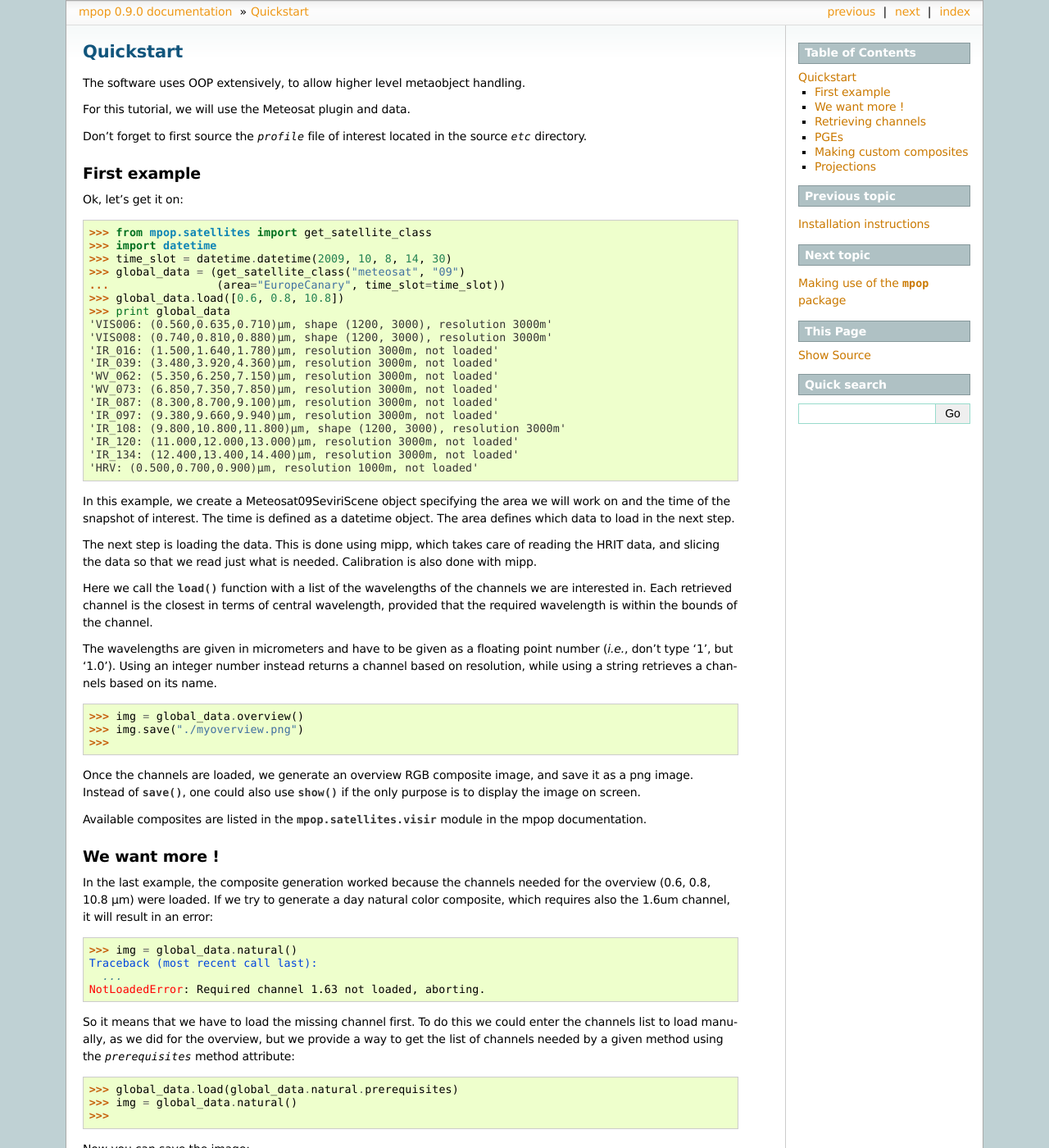
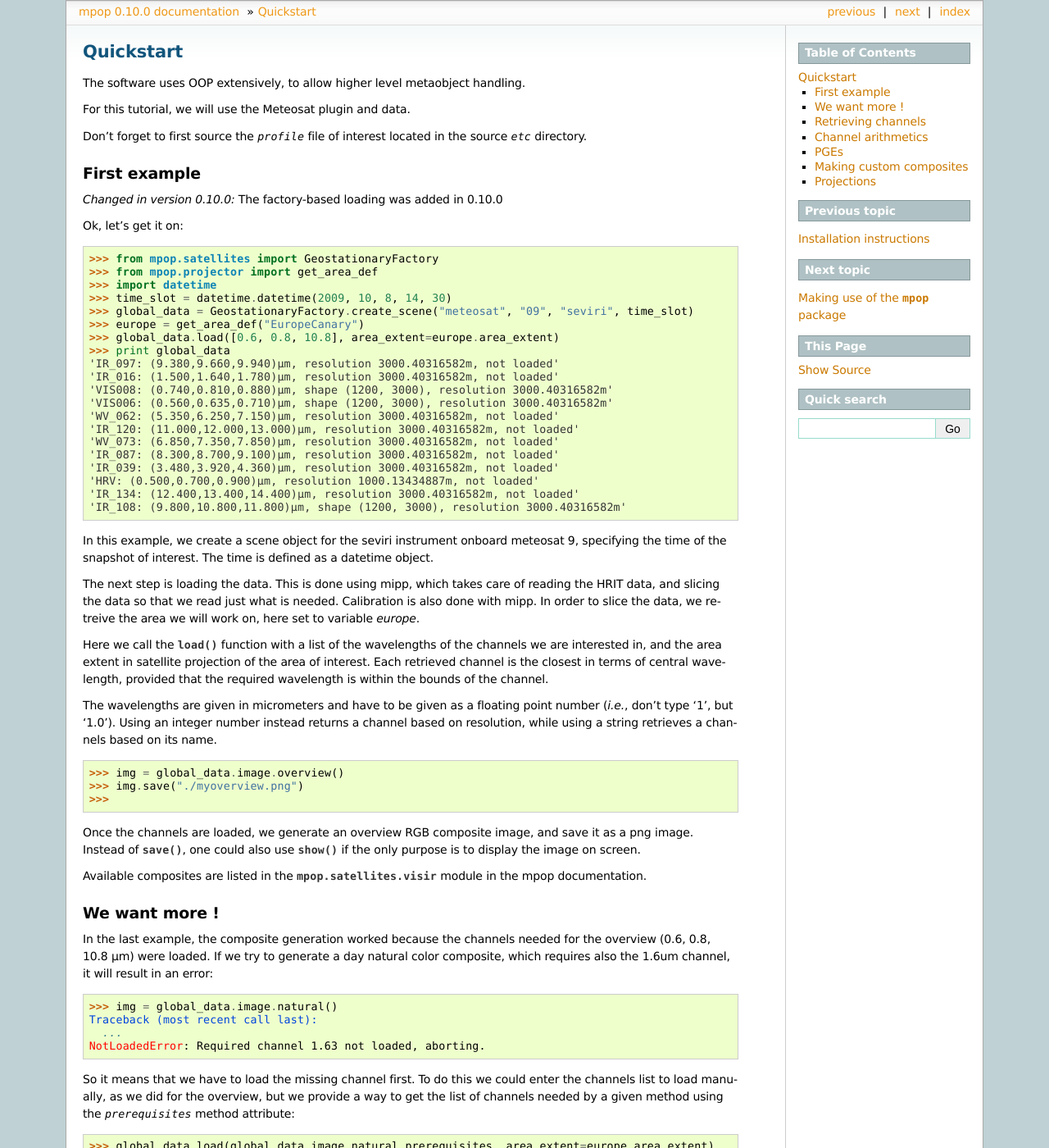
Before and after one commit to pytroll/mpop, a Sphinx documentation site: the page built from doc/source/quickstart.rst, in a window 1280 px wide and 1400 px high. Shown: the whole window at 82% size. Built offline with Sphinx 7.4.7, drawn with Linux system fonts in a browser that asks for light colours; some of the changed text lies outside the part shown.

Commit message:
Documentation: Upgraded documentation to 0.10.0

```diff
--- a/doc/source/conf.py
+++ b/doc/source/conf.py
@@ -22,7 +22,7 @@ import sys, os
 
 # Add any Sphinx extension module names here, as strings. They can be extensions
 # coming with Sphinx (named 'sphinx.ext.*') or your custom ones.
-extensions = ['sphinx.ext.autodoc', 'sphinx.ext.intersphinx', 'sphinx.ext.todo', 'sphinx.ext.coverage', 'sphinxtogithub']
+extensions = ['sphinx.ext.autodoc', 'sphinx.ext.intersphinx', 'sphinx.ext.todo', 'sphinx.ext.coverage']
 
 # Add any paths that contain templates here, relative to this directory.
 templates_path = ['_templates']
@@ -45,9 +45,9 @@ copyright = u'2009-2010, SMHI'
 # built documents.
 #
 # The short X.Y version.
-version = '0.9'
+version = '0.10'
 # The full version, including alpha/beta/rc tags.
-release = '0.9.0'
+release = '0.10.0'
 
 # The language for content autogenerated by Sphinx. Refer to documentation
 # for a list of supported languages.
--- a/doc/source/quickstart.rst
+++ b/doc/source/quickstart.rst
@@ -12,38 +12,46 @@ source `etc` directory.
 First example
 =============
 
+.. versionchanged:: 0.10.0
+   The factory-based loading was added in 0.10.0
+
+
 Ok, let's get it on::
 
-    >>> from mpop.satellites import get_satellite_class
+    >>> from mpop.satellites import GeostationaryFactory
+    >>> from mpop.projector import get_area_def
     >>> import datetime
     >>> time_slot = datetime.datetime(2009, 10, 8, 14, 30)
-    >>> global_data = (get_satellite_class("meteosat", "09")
-    ...                (area="EuropeCanary", time_slot=time_slot))
-    >>> global_data.load([0.6, 0.8, 10.8])
+    >>> global_data = GeostationaryFactory.create_scene("meteosat", "09", "seviri", time_slot)
+    >>> europe = get_area_def("EuropeCanary")
+    >>> global_data.load([0.6, 0.8, 10.8], area_extent=europe.area_extent)
     >>> print global_data
-    'VIS006: (0.560,0.635,0.710)μm, shape (1200, 3000), resolution 3000m'
-    'VIS008: (0.740,0.810,0.880)μm, shape (1200, 3000), resolution 3000m'
-    'IR_016: (1.500,1.640,1.780)μm, resolution 3000m, not loaded'
-    'IR_039: (3.480,3.920,4.360)μm, resolution 3000m, not loaded'
-    'WV_062: (5.350,6.250,7.150)μm, resolution 3000m, not loaded'
-    'WV_073: (6.850,7.350,7.850)μm, resolution 3000m, not loaded'
-    'IR_087: (8.300,8.700,9.100)μm, resolution 3000m, not loaded'
-    'IR_097: (9.380,9.660,9.940)μm, resolution 3000m, not loaded'
-    'IR_108: (9.800,10.800,11.800)μm, shape (1200, 3000), resolution 3000m'
-    'IR_120: (11.000,12.000,13.000)μm, resolution 3000m, not loaded'
-    'IR_134: (12.400,13.400,14.400)μm, resolution 3000m, not loaded'
-    'HRV: (0.500,0.700,0.900)μm, resolution 1000m, not loaded'
+    'IR_097: (9.380,9.660,9.940)μm, resolution 3000.40316582m, not loaded'
+    'IR_016: (1.500,1.640,1.780)μm, resolution 3000.40316582m, not loaded'
+    'VIS008: (0.740,0.810,0.880)μm, shape (1200, 3000), resolution 3000.40316582m'
+    'VIS006: (0.560,0.635,0.710)μm, shape (1200, 3000), resolution 3000.40316582m'
+    'WV_062: (5.350,6.250,7.150)μm, resolution 3000.40316582m, not loaded'
+    'IR_120: (11.000,12.000,13.000)μm, resolution 3000.40316582m, not loaded'
+    'WV_073: (6.850,7.350,7.850)μm, resolution 3000.40316582m, not loaded'
+    'IR_087: (8.300,8.700,9.100)μm, resolution 3000.40316582m, not loaded'
+    'IR_039: (3.480,3.920,4.360)μm, resolution 3000.40316582m, not loaded'
+    'HRV: (0.500,0.700,0.900)μm, resolution 1000.13434887m, not loaded'
+    'IR_134: (12.400,13.400,14.400)μm, resolution 3000.40316582m, not loaded'
+    'IR_108: (9.800,10.800,11.800)μm, shape (1200, 3000), resolution 3000.40316582m'
 
-In this example, we create a Meteosat09SeviriScene object specifying the area
-we will work on and the time of the snapshot of interest. The time is defined
-as a datetime object. The area defines which data to load in the next step.
+
+In this example, we create a scene object for the seviri instrument onboard
+meteosat 9, specifying the time of the snapshot of interest. The time is
+defined as a datetime object.
 
 The next step is loading the data. This is done using mipp, which takes care of
 reading the HRIT data, and slicing the data so that we read just what is
-needed. Calibration is also done with mipp.
+needed. Calibration is also done with mipp. In order to slice the data, we
+retreive the area we will work on, here set to variable *europe*.
 
-Here we call the :meth:`load` function with a list of the wavelengths of the channels
-we are interested in. Each retrieved channel is the closest in terms of central
+Here we call the :meth:`load` function with a list of the wavelengths of the
+channels we are interested in, and the area extent in satellite projection of
+the area of interest. Each retrieved channel is the closest in terms of central
 wavelength, provided that the required wavelength is within the bounds of the
 channel.
 
@@ -52,8 +60,7 @@ point number (*i.e.*, don't type '1', but '1.0'). Using an integer number
 instead returns a channel based on resolution, while using a string retrieves a
 channels based on its name.
 
-
-    >>> img = global_data.overview()
+    >>> img = global_data.image.overview()
     >>> img.save("./myoverview.png")
     >>>
 
@@ -73,7 +80,7 @@ a day natural color composite, which requires also the 1.6um channel, it will
 result in an error::
 
 
-    >>> img = global_data.natural()
+    >>> img = global_data.image.natural()
     Traceback (most recent call last):
       ...
     NotLoadedError: Required channel 1.63 not loaded, aborting.
@@ -83,8 +90,8 @@ enter the channels list to load manually, as we did for the overview, but we
 provide a way to get the list of channels needed by a given method using the
 `prerequisites` method attribute::
 
-    >>> global_data.load(global_data.natural.prerequisites)
-    >>> img = global_data.natural()
+    >>> global_data.load(global_data.image.natural.prerequisites, area_extent=europe.area_extent)
+    >>> img = global_data.image.natural()
     >>>
 
 Now you can save the image::
@@ -95,11 +102,12 @@ Now you can save the image::
 If you want to combine several prerequisites for channel loading, since
 prerequisites are python sets, you can do::
 
-    >>> global_data.load(global_data.overview.prerequisites |
-    ...                  global_data.natural.prerequisites)
+    >>> global_data.load(global_data.image.overview.prerequisites |
+    ...                  global_data.image.natural.prerequisites,
+    ...                  area_extent=europe.area_extent)
     >>>
 
-and add as many `| global_data.mymethod.prerequisites` as needed.
+and add as many `| global_data.image.mymethod.prerequisites` as needed.
 
 Retrieving channels
 ===================
@@ -107,22 +115,22 @@ Retrieving channels
 Retrieving channels is dead easy. From the center wavelength::
 
    >>> print global_data[0.6]
-   'VIS006: (0.560,0.635,0.710)μm, shape (1200, 3000), resolution 3000m'
+   'VIS006: (0.560,0.635,0.710)μm, shape (1200, 3000), resolution 3000.40316582m'
 
 or from the channel name::
 
    >>> print global_data["VIS006"]
-   'VIS006: (0.560,0.635,0.710)μm, shape (1200, 3000), resolution 3000m'
+   'VIS006: (0.560,0.635,0.710)μm, shape (1200, 3000), resolution 3000.40316582m'
 
 or from the resolution::
 
    >>> print global_data[3000]
-   'VIS006: (0.560,0.635,0.710)μm, shape (1200, 3000), resolution 3000m'
+   'VIS006: (0.560,0.635,0.710)μm, shape (1200, 3000), resolution 3000.40316582m'
 
 or more than one at the time::
 
    >>> print global_data[3000, 0.8]
-   'VIS008: (0.740,0.810,0.880)μm, shape (1200, 3000), resolution 3000m'
+   'VIS008: (0.740,0.810,0.880)μm, shape (1200, 3000), resolution 3000.40316582m'
 
 The printed lines consists of the following values:
 
@@ -147,19 +155,31 @@ data property::
     [5.80311617374 7.57355839624 6.88505308749 ..., 0.29507370375
      0.29507370375 0.29507370375]]
 
+Channel arithmetics
+===================
+
+.. versionadded:: 0.10.0
+   Channel arithmetics added.
+
+The common arithmetical operators are supported on channels, so that one can
+run for example::
+
+  >>> cool_channel = (global_data[0.6] - global_data[0.8]) * global_data[10.8]
+
 PGEs
 ====
 
 From the satellite data PGEs [#f1]_ are generated by the accompanying program.
 The loading procedure for PGEs is exactly the same as with regular channels::
 
+    >>> global_data.area = "EuropeCanary"
     >>> global_data.load(["CTTH"])
     >>>
 
 and they can be retrieved as simply as before::
 
     >>> print global_data["CTTH"]
-    'CTTH: shape (1200, 3000), resolution 3000m'
+    'CTTH: shape (1200, 3000), resolution 3000.40316582m'
 
 Making custom composites
 ========================
@@ -167,7 +187,7 @@ Making custom composites
 Building custom composites makes use of the :mod:`imageo` module. For example,
 building an overview composite can be done manually with::
 
-    >>> from imageo.geo_image import GeoImage
+    >>> from mpop.imageo.geo_image import GeoImage
     >>> img = GeoImage((global_data[0.6].data,
     ...                 global_data[0.8].data,
     ...                 -global_data[10.8].data),
@@ -177,6 +197,67 @@ building an overview composite can be done manually with::
     >>> img.enhance(stretch="crude")
     >>> img.enhance(gamma=1.7)
 
+.. versionadded:: 0.10.0
+   Custom composites module added.
+
+In order to have mpop automatically use the composites you create, it is
+possible to write them in a python module which name has to be specified in the
+`mpop.cfg` configuration file, under the *composites* section::
+
+  [composites]
+  module=smhi_composites
+
+The module has to be importable (i.e. it has to be in the pythonpath).
+Here is an example of such a module::
+
+  def overview(self):
+      """Make an overview RGB image composite.
+      """
+      self.check_channels(0.635, 0.85, 10.8)
+
+      ch1 = self[0.635].check_range()
+      ch2 = self[0.85].check_range()
+      ch3 = -self[10.8].data
+
+      img = geo_image.GeoImage((ch1, ch2, ch3),
+                               self.area,
+                               self.time_slot,
+                               fill_value=(0, 0, 0),
+                               mode="RGB")
+
+      img.enhance(stretch = (0.005, 0.005))
+
+      return img
+
+  overview.prerequisites = set([0.6, 0.8, 10.8])
+
+  def hr_visual(self):
+      """Make a High Resolution visual BW image composite from Seviri
+      channel.
+      """
+      self.check_channels("HRV")
+
+      img = geo_image.GeoImage(self["HRV"].data,
+                               self.area,
+                               self.time_slot,
+                               fill_value=0,
+                               mode="L")
+      img.enhance(stretch="crude")
+      return img
+
+  hr_visual.prerequisites = set(["HRV"])
+
+  seviri = [overview,
+            hr_visual]
+
+Note the *seviri* variable in the end. This means that the composites it
+contains will be available to all scenes using the Seviri instrument. If we
+replace this by::
+
+  meteosat09seviri = [overview,
+                      hr_visual]
+
+then the composites will only be available for the Meteosat 9 satellite scenes.
 
 Projections
 ===========
@@ -196,7 +277,7 @@ Here is how we do that::
 Now we have projected data onto the "eurol" area in the `local_data` variable
 and we can operate as before to generate and play with RGB composites::
 
-    >>> img = local_data.overview()
+    >>> img = local_data.image.overview()
     >>> img.save("./local_overview.tif")
     >>>
 
```
Also changed, not shown: doc/source/geo_image.rst (deleted, +0 -7 lines), doc/source/organization.rst (deleted, +0 -71 lines), doc/source/pp.rst (+1 -6 lines), doc/source/rs_images.rst (deleted, +0 -13 lines), doc/source/satellites_h.rst (deleted, +0 -26 lines).
